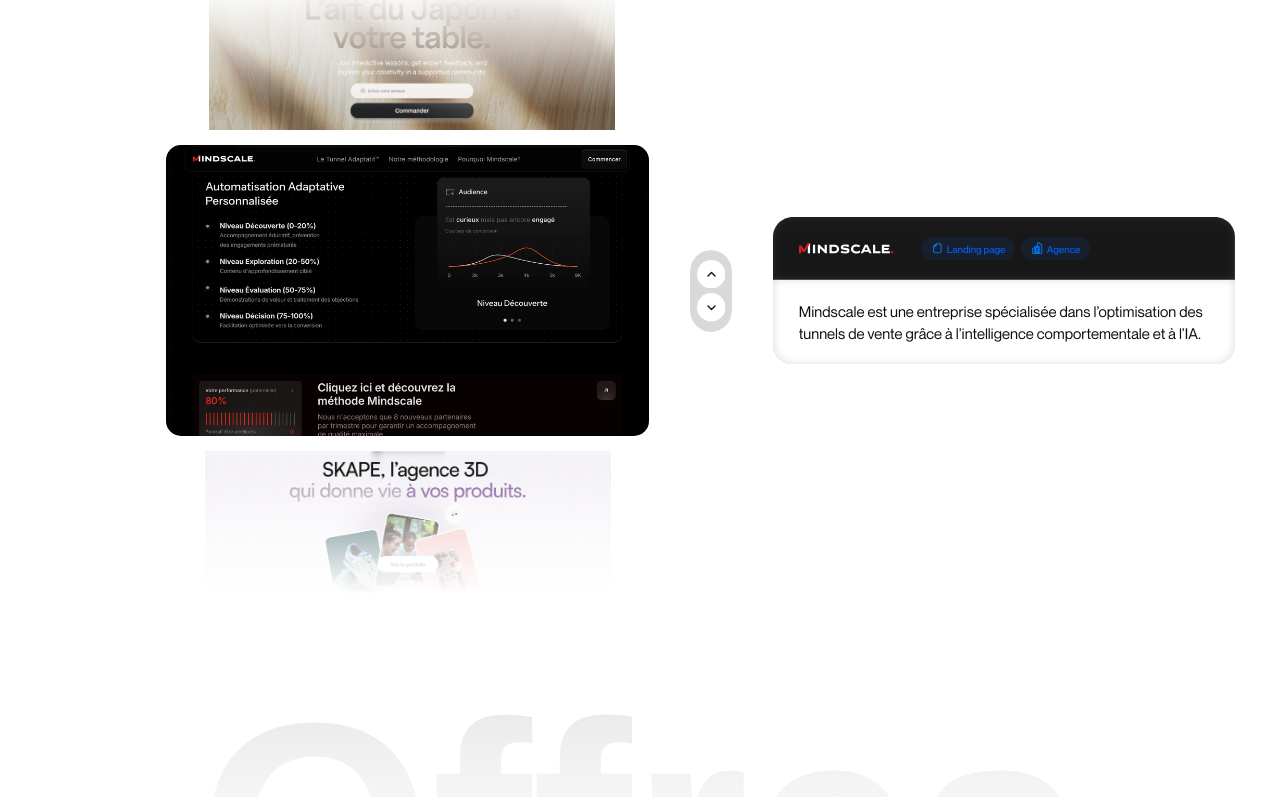
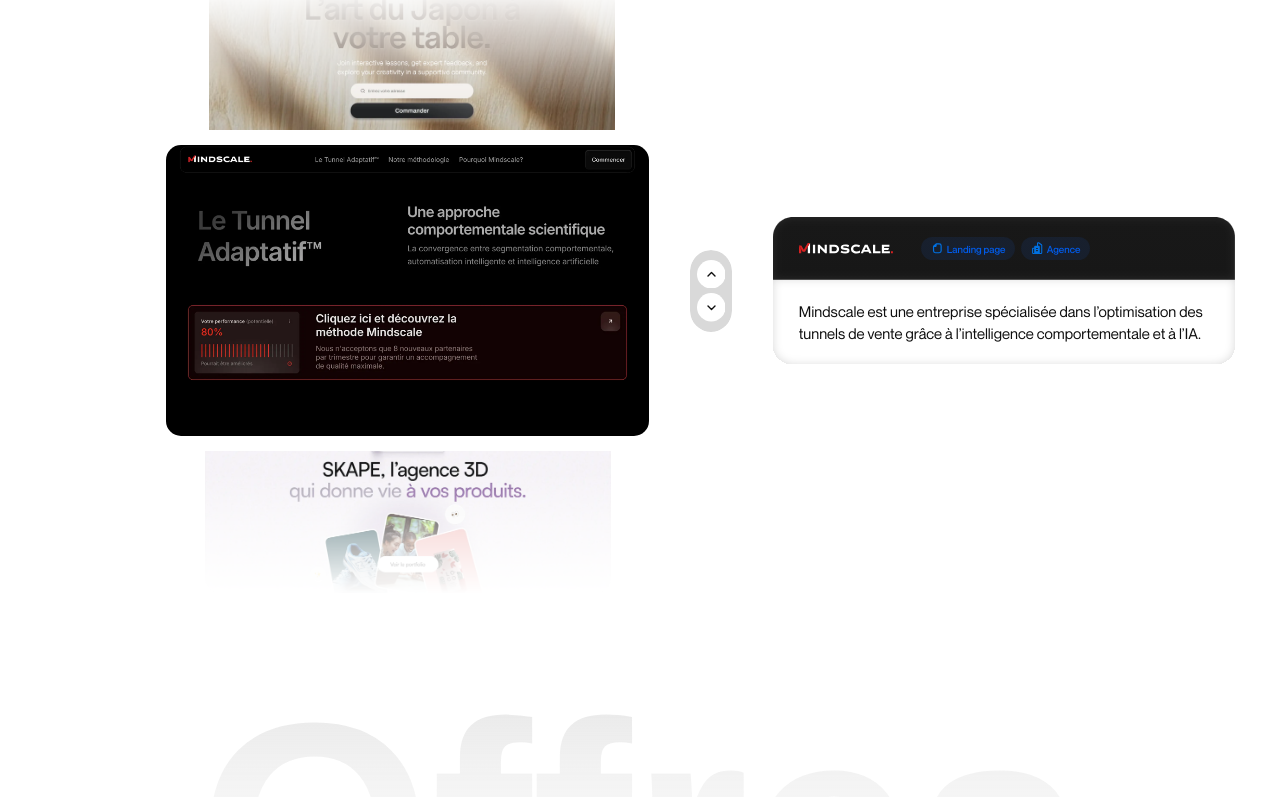
Before and after one commit to KOBI13100/INFINIFY-LP, a React (Vite) app: page / in a window 1280 px wide. Shown: the part 1484-2281 px from the top of the page. Built offline with nearby package versions, Linux system fonts and the light colour scheme.

Commit message:
Update carousel and scroll fixes

```diff
--- a/src/app/components/LoaderSplash.tsx
+++ b/src/app/components/LoaderSplash.tsx
@@ -42,24 +42,6 @@
     if (staticSplash) {
       staticSplash.remove();
     }
-
-    const { body, documentElement } = document;
-    const previousBodyOverflow = body.style.overflow;
-    const previousHtmlOverflow = documentElement.style.overflow;
-    const previousBodyOverscroll = body.style.overscrollBehaviorY;
-    const previousHtmlOverscroll = documentElement.style.overscrollBehaviorY;
-
-    body.style.overflow = "hidden";
-    documentElement.style.overflow = "hidden";
-    body.style.overscrollBehaviorY = "none";
-    documentElement.style.overscrollBehaviorY = "none";
-
-    return () => {
-      body.style.overflow = previousBodyOverflow;
-      documentElement.style.overflow = previousHtmlOverflow;
-      body.style.overscrollBehaviorY = previousBodyOverscroll;
-      documentElement.style.overscrollBehaviorY = previousHtmlOverscroll;
-    };
   }, []);
 
   useEffect(() => {
--- a/src/imports/Desktop144.tsx
+++ b/src/imports/Desktop144.tsx
@@ -1126,11 +1126,22 @@
 
 function CarouselCardImage({
   image,
+  imageSequence,
+  frameIndex = 0,
   priority,
+  showSequence = false,
 }: {
   image: string;
+  imageSequence?: string[];
+  frameIndex?: number;
   priority: boolean;
+  showSequence?: boolean;
 }) {
+  const frames = imageSequence?.length ? imageSequence : [image];
+  const activeFrameIndex = showSequence
+    ? ((frameIndex % frames.length) + frames.length) % frames.length
+    : 0;
+
   return (
     <div
       className="absolute"
@@ -1146,19 +1157,34 @@
           transformOrigin: 'center center',
         }}
       >
+        {frames.map((frame, index) => {
+          const isActiveFrame = index === activeFrameIndex;
+
+          return (
             <img
-          src={image}
+              key={`${frame}-${index}`}
+              src={frame}
               alt=""
-          className="absolute max-w-none object-cover"
+              aria-hidden={!isActiveFrame}
+              draggable={false}
+              className="absolute max-w-none object-cover select-none"
               loading={priority ? 'eager' : 'lazy'}
-          decoding="async"
-          fetchPriority={priority ? 'high' : 'auto'}
+              decoding={priority ? 'sync' : 'async'}
+              fetchPriority={isActiveFrame && priority ? 'high' : 'auto'}
               style={{
                 inset: 0,
                 width: '100%',
                 height: '100%',
+                opacity: isActiveFrame ? 1 : 0,
+                visibility: isActiveFrame ? 'visible' : 'hidden',
+                transition: 'none',
+                pointerEvents: 'none',
+                backfaceVisibility: 'hidden',
+                transform: 'translateZ(0)',
               }}
             />
+          );
+        })}
       </div>
     </div>
   );
@@ -1302,7 +1328,7 @@
         ...currentFrameById,
         [activeProject.id]: ((currentFrameById[activeProject.id] ?? 0) + 1) % activeProject.imageSequence!.length,
       }));
-    }, 1000);
+    }, 1300);
 
     return () => window.clearInterval(intervalId);
   }, [activeIndex, readyProjectIds]);
@@ -1340,10 +1366,10 @@
           const currentFrameIndex = projectFrameById[projectCard.id] ?? 0;
           const isCenterCard = slotName === 'center';
           const isProjectSequenceReady = Boolean(readyProjectIds[projectCard.id]);
-          const visibleImage =
-            isCenterCard && isProjectSequenceReady && projectCard.imageSequence?.length
-              ? projectCard.imageSequence[currentFrameIndex % projectCard.imageSequence.length]
-              : projectCard.image;
+          const projectImageSequence =
+            isProjectSequenceReady && projectCard.imageSequence?.length
+              ? projectCard.imageSequence
+              : undefined;
 
           return (
             <motion.div
@@ -1359,8 +1385,11 @@
               transition={CARD_TRANSITION}
             >
               <CarouselCardImage
-                image={visibleImage}
+                image={projectCard.image}
+                imageSequence={projectImageSequence}
+                frameIndex={currentFrameIndex}
                 priority={isCenterCard}
+                showSequence={isCenterCard && Boolean(projectImageSequence?.length)}
               />
             </motion.div>
           );
--- a/src/styles/index.css
+++ b/src/styles/index.css
@@ -11,12 +11,13 @@
   -webkit-font-smoothing: antialiased;
   -moz-osx-font-smoothing: grayscale;
   text-rendering: optimizeLegibility;
-  overscroll-behavior-y: none;
+  overflow-x: hidden;
+  overflow-y: auto;
 }
 
 body {
   overflow-x: hidden;
-  overscroll-behavior-y: none;
+  overflow-y: auto;
 }
 
 #root {
```
Lines whose indentation alone changed are shown as unchanged.
